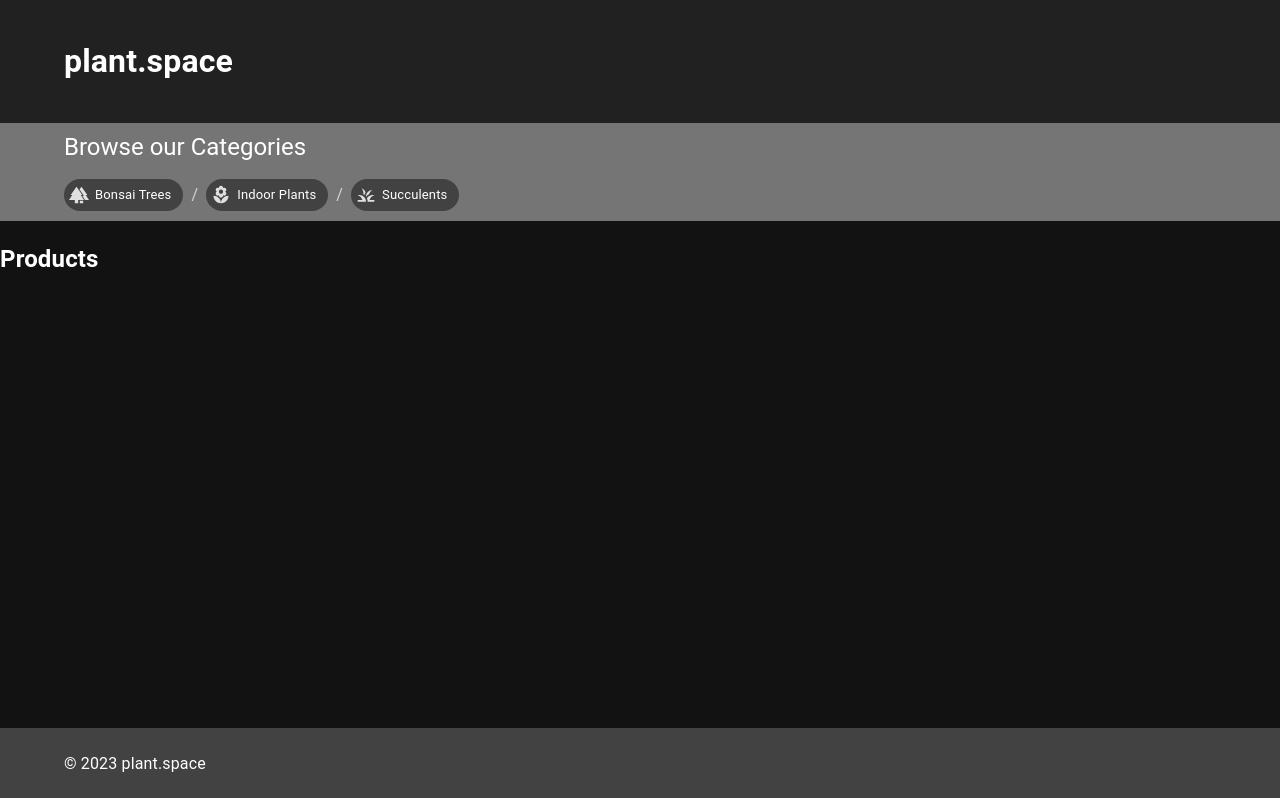
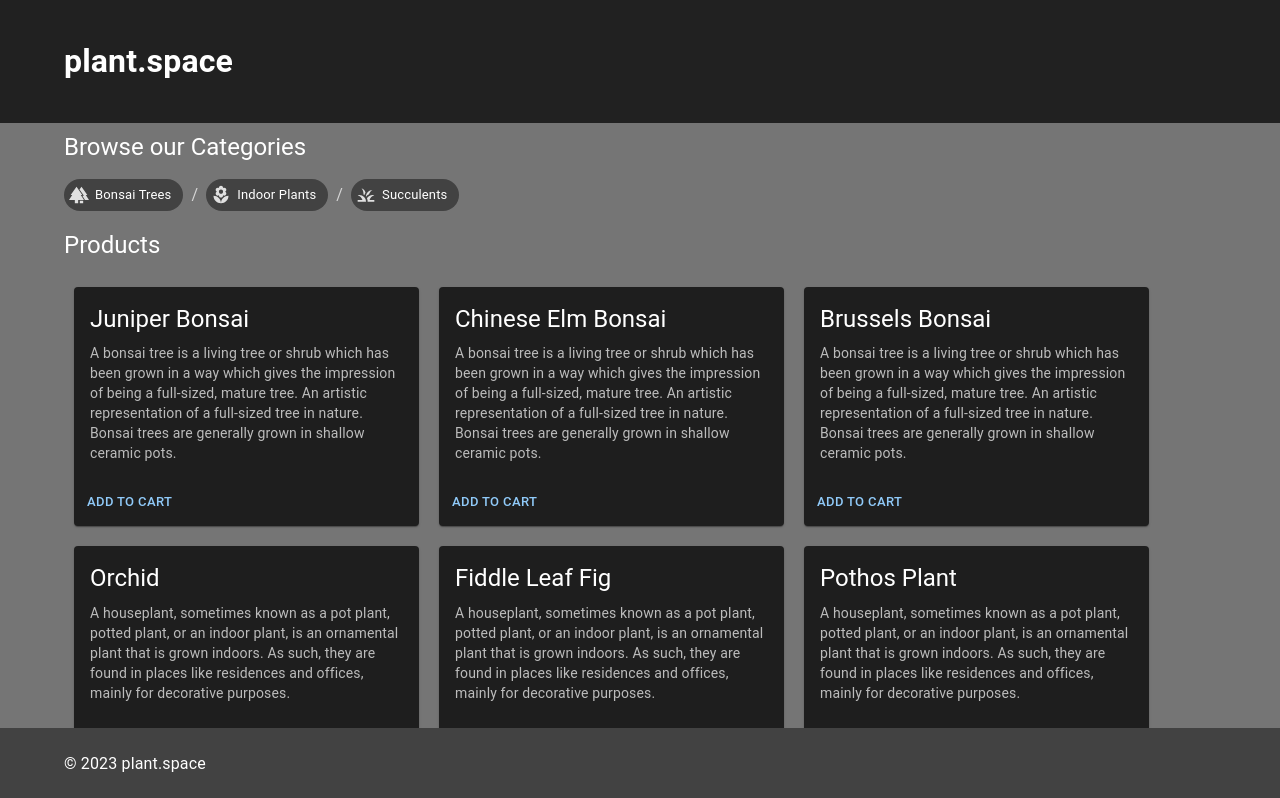
Before and after one commit to dustinapodaca/StoreFront, a React (Create React App) app: page / in a window 1280 px wide. Shown: the top 798 px of the page. Built offline with nearby package versions, Linux system fonts and the light colour scheme.

Commit message:
working products

```diff
--- a/src/Components/Categories/index.jsx
+++ b/src/Components/Categories/index.jsx
@@ -35,6 +35,7 @@ const StyledBreadcrumb = styled(Chip)(({ theme }) => {
 const mapStateToProps = (state) => {
   return {
     categories: state.categories,
+    products: state.products,
     activeCategory: state.activeCategory,
   };
 };
@@ -75,9 +76,7 @@ const Categories = (props) => {
               href="#"
               label="Indoor Plants"
               name="indoor-plants"
-              icon={
-                <LocalFloristIcon fontSize="small" sx={{ color: green[500] }} />
-              }
+              icon={<LocalFloristIcon fontSize="small" sx={{ color: green[500] }} />}
               onClick={() => {
                 props.dispatch({ type: "ACTIVE", payload: "indoor-plants" });
               }}
@@ -88,7 +87,7 @@ const Categories = (props) => {
               label="Succulents"
               name="succulents"
               value="bonsai-trees"
-              icon={<GrassIcon fontSize="small" sx={{ color: green[500] }} />}
+              icon={<GrassIcon fontSize="small" />}
               onClick={() => {
                 props.dispatch({ type: "ACTIVE", payload: "succulents" });
               }}
--- a/src/Components/Products/index.jsx
+++ b/src/Components/Products/index.jsx
@@ -1,11 +1,72 @@
 import React from 'react';
+import { connect } from "react-redux";
 
-const Products = () => {
+//MUI
+// import { emphasize, styled } from "@mui/material/styles";
+import Box from "@mui/material/Box";
+import Container from "@mui/material/Container";
+import Card from '@mui/material/Card';
+import CardActions from '@mui/material/CardActions';
+import CardContent from '@mui/material/CardContent';
+// import CardMedia from '@mui/material/CardMedia';
+import Button from '@mui/material/Button';
+import { Typography } from "@mui/material";
+
+
+const Products = (props) => {
+  const { products, activeCategory } = props;
   return (
     <>
-      <h2>Products</h2>
+      <Box
+        component="main"
+        sx={{
+          py: 1,
+          px: 2,
+          width: "100%",
+          backgroundColor: (theme) =>
+            theme.palette.mode === "light"
+              ? theme.palette.grey[100]
+              : theme.palette.grey[600],
+        }}
+      >
+        <Container>
+          <Typography variant="h5" component="h5" sx={{ mb: 2 }}>
+            Products
+          </Typography>
+          <Box sx={{ display: "flex", flexWrap: "wrap" }}>
+            {activeCategory && products.map((product) => (
+              <Card sx={{ maxWidth: 345, margin: "10px" }}>
+                {/* <CardMedia
+                  component="img"
+                  height="140"
+                  image={product.image}
+                  alt={product.name}
+                /> */}
+                <CardContent>
+                  <Typography gutterBottom variant="h5" component="div">
+                    {product.name}
+                  </Typography>
+                  <Typography variant="body2" color="text.secondary">
+                    {product.description}
+                  </Typography>
+                </CardContent>
+                <CardActions>
+                  <Button size="small">Add to Cart</Button>
+                </CardActions>
+              </Card>
+            ))}
+          </Box>
+        </Container>
+      </Box>
     </>
   );
+};
+
+const mapStateToProps = (state) => {
+  return {
+    products: state.products,
+    activeCategory: state.activeCategory,
+  };
 }
 
-export default Products;
+export default connect(mapStateToProps)(Products);
--- a/src/Store/categories.jsx
+++ b/src/Store/categories.jsx
@@ -1,5 +1,4 @@
-const initialState = {
-  categories: [
+const initialState = [
     {
       name: 'bonsai-trees',
       displayName: 'Bonsai Trees',
@@ -17,10 +16,7 @@ const initialState = {
       displayName: 'Succulents',
       description:
         'Succulents are plants with fleshy, thickened leaves and/or swollen stems that store water. The word “succulent” comes from the Latin word sucus, meaning juice or sap. Succulents are able to survive on limited water resources, such as dew and mist, making them tolerant of drought.',
-    },
-  ],
-  activeCategory: '',
-};
+    }];
 
 const categoriesReducer = (state = initialState, action) => {
   const { type, payload } = action;
--- a/src/Store/products.jsx
+++ b/src/Store/products.jsx
@@ -1,6 +1,5 @@
-const initialState = {
-    bonsaiProducts: [{
-      name: 'bonsai-tree-1',
+const initialState = [{
+      name: 'Juniper Bonsai',
       category: 'bonsai-trees',
       description:
         'A bonsai tree is a living tree or shrub which has been grown in a way which gives the impression of being a full-sized, mature tree. An artistic representation of a full-sized tree in nature. Bonsai trees are generally grown in shallow ceramic pots.',
@@ -8,7 +7,7 @@ const initialState = {
       inStock: 5,
     },
     {
-      name: 'bonsai-tree-2',
+      name: 'Chinese Elm Bonsai',
       category: 'bonsai-trees',
       description:
         'A bonsai tree is a living tree or shrub which has been grown in a way which gives the impression of being a full-sized, mature tree. An artistic representation of a full-sized tree in nature. Bonsai trees are generally grown in shallow ceramic pots.',
@@ -16,15 +15,15 @@ const initialState = {
       inStock: 5,
     },
     {
-      name: 'bonsai-tree-3',
+      name: 'Brussels Bonsai',
       category: 'bonsai-trees',
       description:
         'A bonsai tree is a living tree or shrub which has been grown in a way which gives the impression of being a full-sized, mature tree. An artistic representation of a full-sized tree in nature. Bonsai trees are generally grown in shallow ceramic pots.',
       price: 25.99,
       inStock: 5,
-    }],
-  indoorPlantsProducts: [{
-      name: 'indoor-plant-1',
+    },
+    {
+      name: 'Orchid',
       category: 'indoor-plants',
       description:
         'A houseplant, sometimes known as a pot plant, potted plant, or an indoor plant, is an ornamental plant that is grown indoors. As such, they are found in places like residences and offices, mainly for decorative purposes.',
@@ -32,7 +31,7 @@ const initialState = {
       inStock: 5,
     },
     {
-      name: 'indoor-plant-2',
+      name: 'Fiddle Leaf Fig',
       category: 'indoor-plants',
       description:
         'A houseplant, sometimes known as a pot plant, potted plant, or an indoor plant, is an ornamental plant that is grown indoors. As such, they are found in places like residences and offices, mainly for decorative purposes.',
@@ -40,15 +39,15 @@ const initialState = {
       inStock: 5,
     },
     {
-      name: 'indoor-plant-3',
+      name: 'Pothos Plant',
       category: 'indoor-plants',
       description:
         'A houseplant, sometimes known as a pot plant, potted plant, or an indoor plant, is an ornamental plant that is grown indoors. As such, they are found in places like residences and offices, mainly for decorative purposes.',
       price: 24.99,
       inStock: 5,
-    }],
-  succulentProducts: [{
-      name: 'succulent-1',
+    },
+    {
+      name: 'Aloe Vera',
       category: 'succulents',
       description:
         'Succulents are plants with fleshy, thickened leaves and/or swollen stems that store water. The word “succulent” comes from the Latin word sucus, meaning juice or sap. Succulents are able to survive on limited water resources, such as dew and mist, making them tolerant of drought.',
@@ -56,7 +55,7 @@ const initialState = {
       inStock: 5,
     },
     {
-      name: 'succulent-2',
+      name: 'Haworthia Succulent',
       category: 'succulents',
       description:
         'Succulents are plants with fleshy, thickened leaves and/or swollen stems that store water. The word “succulent” comes from the Latin word sucus, meaning juice or sap. Succulents are able to survive on limited water resources, such as dew and mist, making them tolerant of drought.',
@@ -64,30 +63,32 @@ const initialState = {
       inStock: 5,
     },
     {
-      name: 'succulent-3',
+      name: 'Echeveria Succulent',
       category: 'succulents',
       description:
         'Succulents are plants with fleshy, thickened leaves and/or swollen stems that store water. The word “succulent” comes from the Latin word sucus, meaning juice or sap. Succulents are able to survive on limited water resources, such as dew and mist, making them tolerant of drought.',
       price: 8.99,
       inStock: 5,
-    }],
-  activeCategory: '',
-};
+    }];
 
 const productsReducer = (state = initialState, action) => {
   const { type, payload } = action;
 
   switch (type) {
     case "ACTIVE":
-      return { ...state, activeCategory: payload };
-    case "FILTER":
-      let filteredProducts = state[payload].filter((product) => {
-        return product.category === state.activeCategory;
-      });
-      return { ...state, filteredProducts: filteredProducts };
+      return initialState.filter(product => product.category === payload);
+    case "RESET":
+      return initialState;
     default:
       return state;
   }
 }
 
+// export const reset = () => {
+//   return {
+//     type: "RESET",
+//     payload: {},
+//   };
+// };
+
 export default productsReducer;
```
Also changed, not shown: src/Store/active-category.jsx (+7 -0 lines), src/Store/index.jsx (line endings or trailing spaces).
